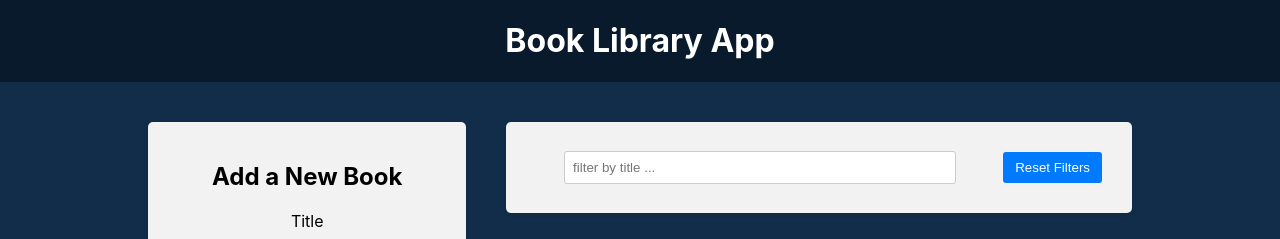
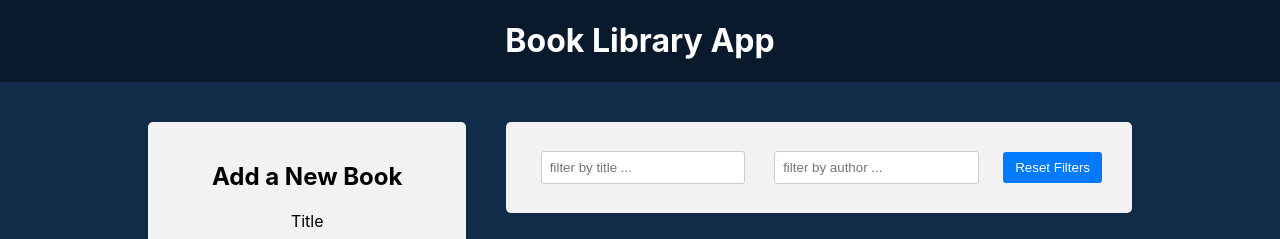
Before and after one commit to AnnaMakhno/Book-Library-App, a React (Create React App) app in the folder frontend/: page / in a window 1280 px wide. Shown: the top 239 px of the page. Built offline with nearby package versions, Linux system fonts and the light colour scheme.

Commit message:
add author filter

```diff
--- a/frontend/src/components/BookList/BookList.js
+++ b/frontend/src/components/BookList/BookList.js
@@ -1,13 +1,17 @@
 import { useSelector, useDispatch } from "react-redux";
 import { BsBookmarkStarFill, BsBookmarkStar } from "react-icons/bs";
 import { deleteBook, toggleFavorite } from "../../redux/books/actionCreators";
-import { selectTitleFilter } from "../../redux/slices/filterSlice";
+import {
+    selectTitleFilter,
+    selectAuthorFilter,
+} from "../../redux/slices/filterSlice";
 import "./BookList.css";
 
 const BookList = () => {
     const books = useSelector((state) => state.books);
     const dispatch = useDispatch();
     const titleFilter = useSelector(selectTitleFilter);
+    const authorFilter = useSelector(selectAuthorFilter);
 
     const handleDeleteBook = (id) => {
         dispatch(deleteBook(id));
@@ -21,7 +25,10 @@
         const matchesTitle = book.title
             .toLowerCase()
             .includes(titleFilter.toLowerCase());
-        return matchesTitle;
+        const matchesAuthor = book.author
+            .toLowerCase()
+            .includes(authorFilter.toLowerCase());
+        return matchesTitle && matchesAuthor;
     });
 
     return (
--- a/frontend/src/components/Filter/Filter.js
+++ b/frontend/src/components/Filter/Filter.js
@@ -3,11 +3,18 @@
     setTitleFilter,
     selectTitleFilter,
     resetFilters,
+    setAuthorFilter,
+    selectAuthorFilter,
 } from "../../redux/slices/filterSlice";
 import "./Filter.css";
 const Filter = () => {
     const dispatch = useDispatch();
     const titleFilter = useSelector(selectTitleFilter);
+    const authorFilter = useSelector(selectAuthorFilter);
+
+    const handleAuthorFilterChange = (e) => {
+        dispatch(setAuthorFilter(e.target.value));
+    };
 
     const handleTitleFilterChange = (e) => {
         dispatch(setTitleFilter(e.target.value));
@@ -28,8 +35,16 @@
                         onChange={handleTitleFilterChange}
                     />
                 </div>
+                <div className="filter-group">
+                    <input
+                        value={authorFilter}
+                        type="text"
+                        placeholder="filter by author ..."
+                        onChange={handleAuthorFilterChange}
+                    />
+                </div>
                 <button
-                    type="buttom"
+                    type="button"
                     onClick={handleResetFilters}
                 >
                     Reset Filters
--- a/frontend/src/redux/slices/filterSlice.js
+++ b/frontend/src/redux/slices/filterSlice.js
@@ -16,11 +16,16 @@
         resetFilters: (state) => {
             return initialState;
         },
+        setAuthorFilter: (state, action) => {
+            state.author = action.payload;
+        },
     },
 });
 
-export const { setTitleFilter, resetFilters } = filterSlice.actions;
+export const { setTitleFilter, resetFilters, setAuthorFilter } =
+    filterSlice.actions;
 
 export const selectTitleFilter = (state) => state.filter.title;
+export const selectAuthorFilter = (state) => state.filter.author;
 
 export default filterSlice.reducer;
```
